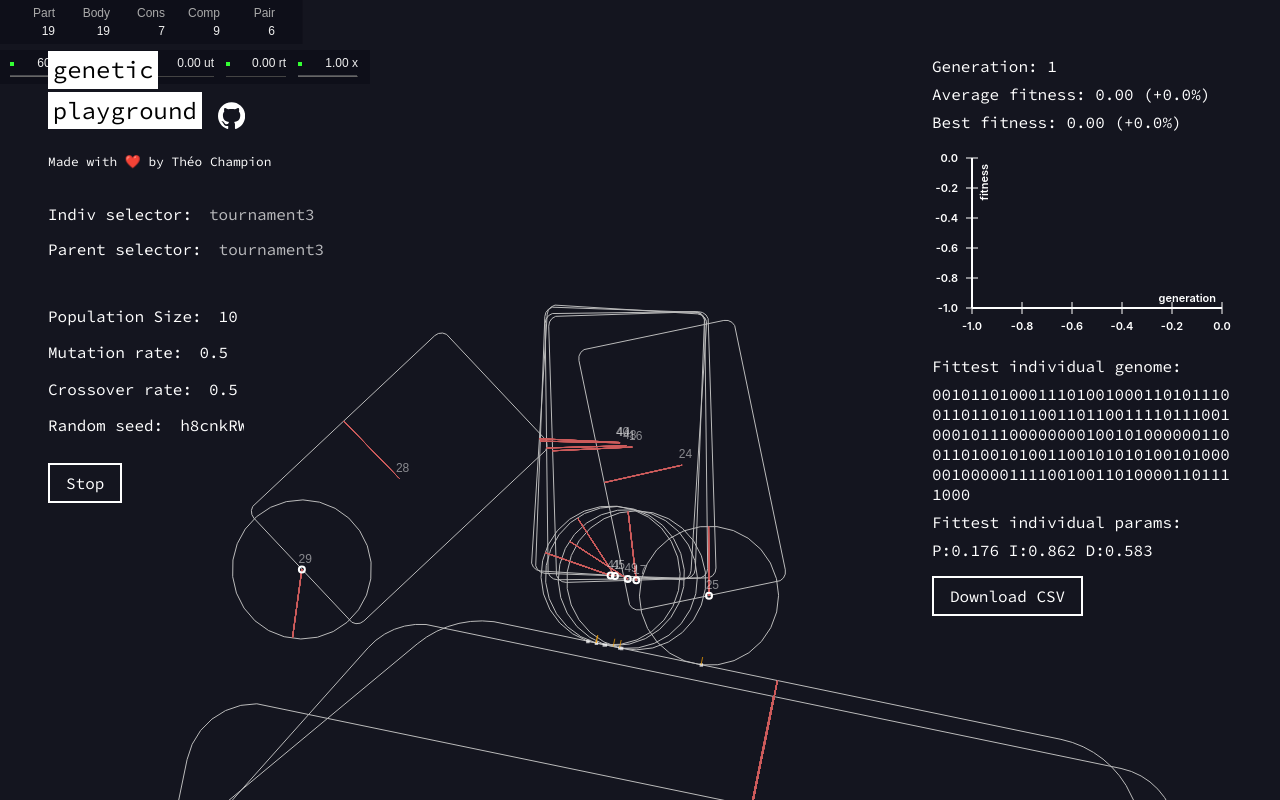
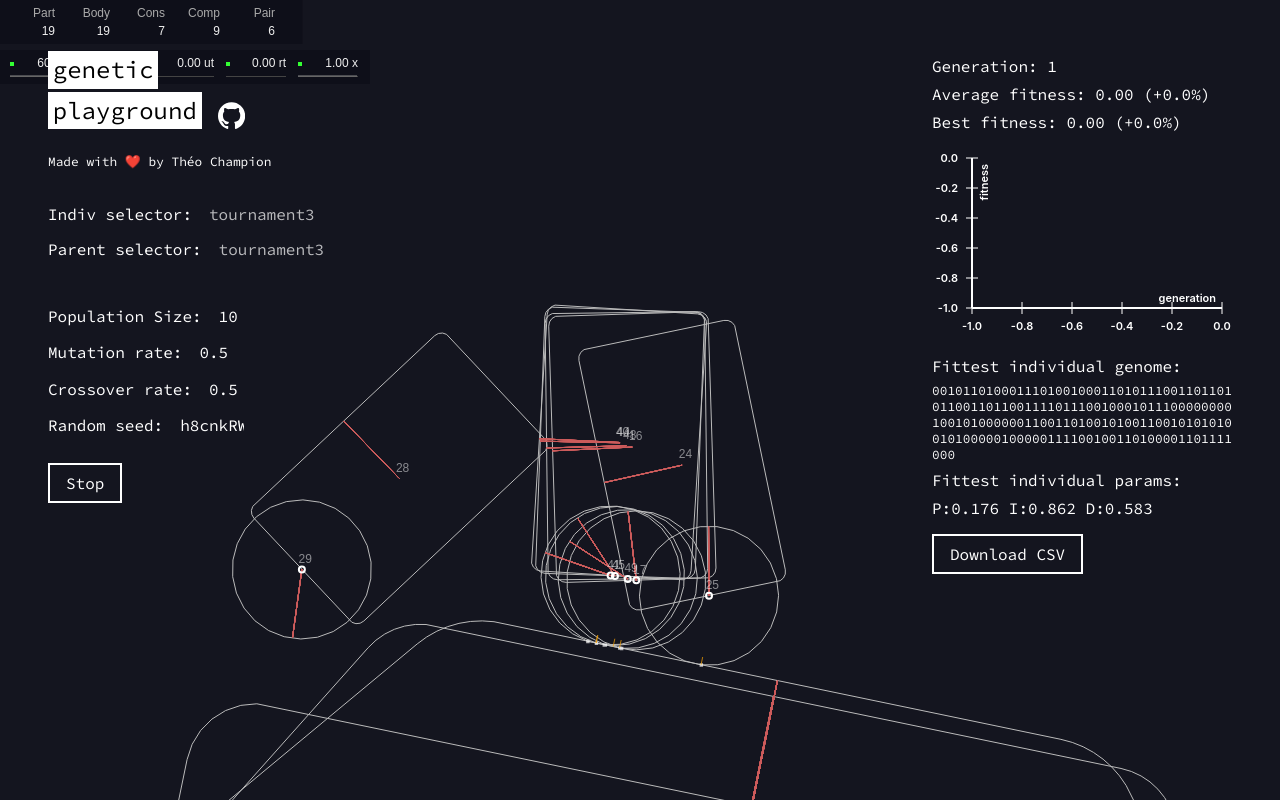
Before and after one commit to tzvc/genetic-playground, a React (Create React App) app: page / in a window 1280 px wide. Both pictures are taken after a click on the button "Run". Built offline with nearby package versions, Linux system fonts and the light colour scheme.

Commit message:
:lipstick: Reduce genome vis font size

```diff
--- a/src/App.js
+++ b/src/App.js
@@ -149,7 +149,6 @@ export default class App extends Component {
 	};
 
 	render() {
-		console.log("render");
 		return (
 			<>
 				<Overlay>
--- a/src/components/genome_vis.js
+++ b/src/components/genome_vis.js
@@ -5,7 +5,7 @@ const GenVisContainer = styled.div`
 	width: 300px;
 	word-wrap: break-word;
 	margin-top: 0.5em;
-	font-size: 1em;
+	font-size: 0.8em;
 	color: white;
 	font-family: "Source Code Pro", monospace;
 `;
```
